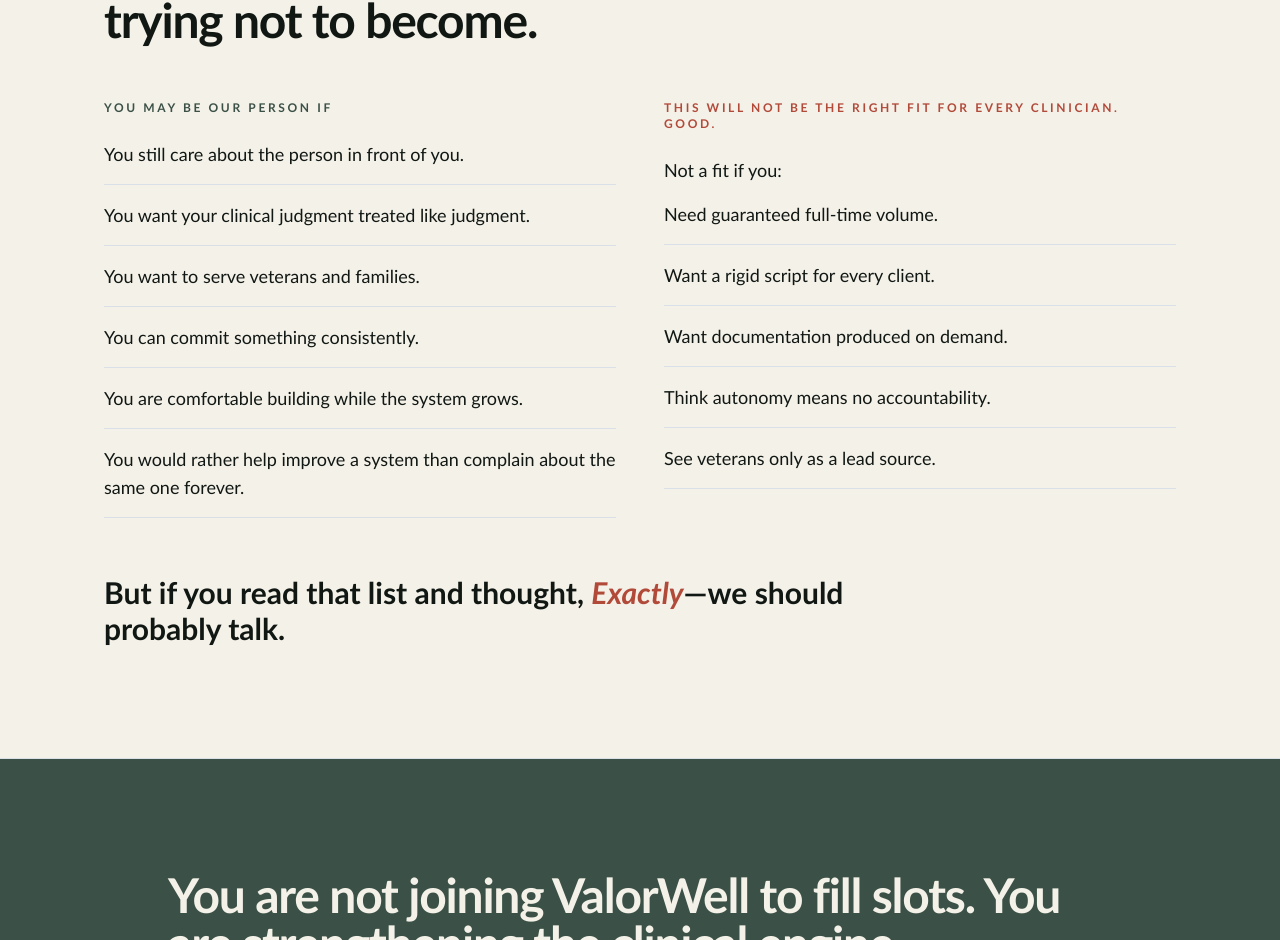
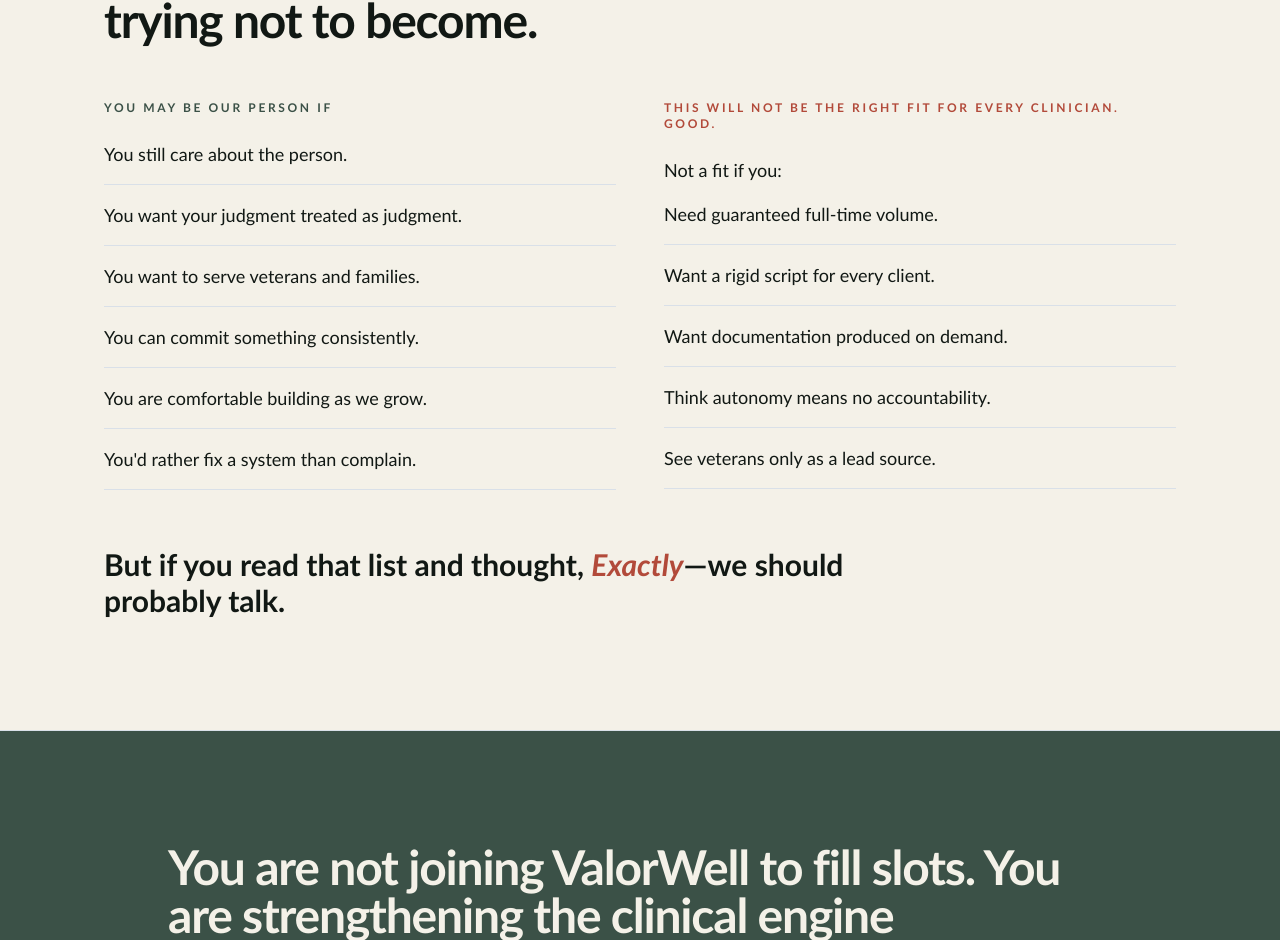
Before and after one commit to LPredmore/pathfinder-wellspring, a React (Vite) app: page /clinicians in a window 1280 px wide. Shown: the part 7574-8514 px from the top of the page. Built offline with nearby package versions, Linux system fonts and the light colour scheme; the HTML template or start-up script is replaced by a standard one.

Commit message:
Changes
Co-authored-by: LPredmore <124374222+LPredmore@users.noreply.github.com>

```diff
--- a/src/pages/Clinicians.tsx
+++ b/src/pages/Clinicians.tsx
@@ -446,12 +446,12 @@ export default function Clinicians() {
                 </div>
                 <ul className="mt-6 space-y-4 text-lg">
                   {[
-                    "You still care about the person in front of you.",
-                    "You want your clinical judgment treated like judgment.",
+                    "You still care about the person.",
+                    "You want your judgment treated as judgment.",
                     "You want to serve veterans and families.",
                     "You can commit something consistently.",
-                    "You are comfortable building while the system grows.",
-                    "You would rather help improve a system than complain about the same one forever.",
+                    "You are comfortable building as we grow.",
+                    "You'd rather fix a system than complain.",
                   ].map((l, i) => (
                     <li key={i} className="pb-4 border-b border-[color:var(--cl-evergreen)]/25">{l}</li>
                   ))}
```
